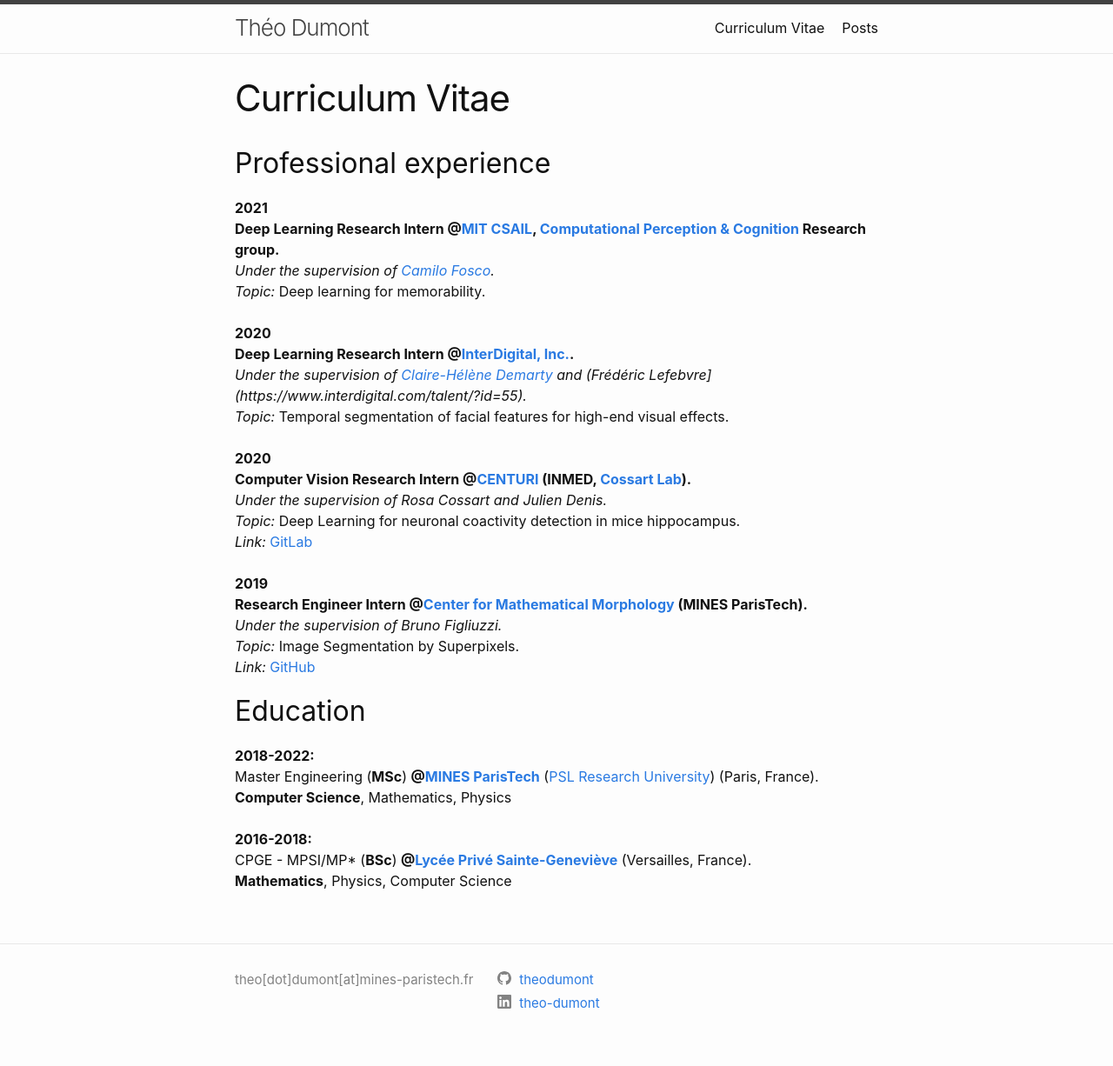
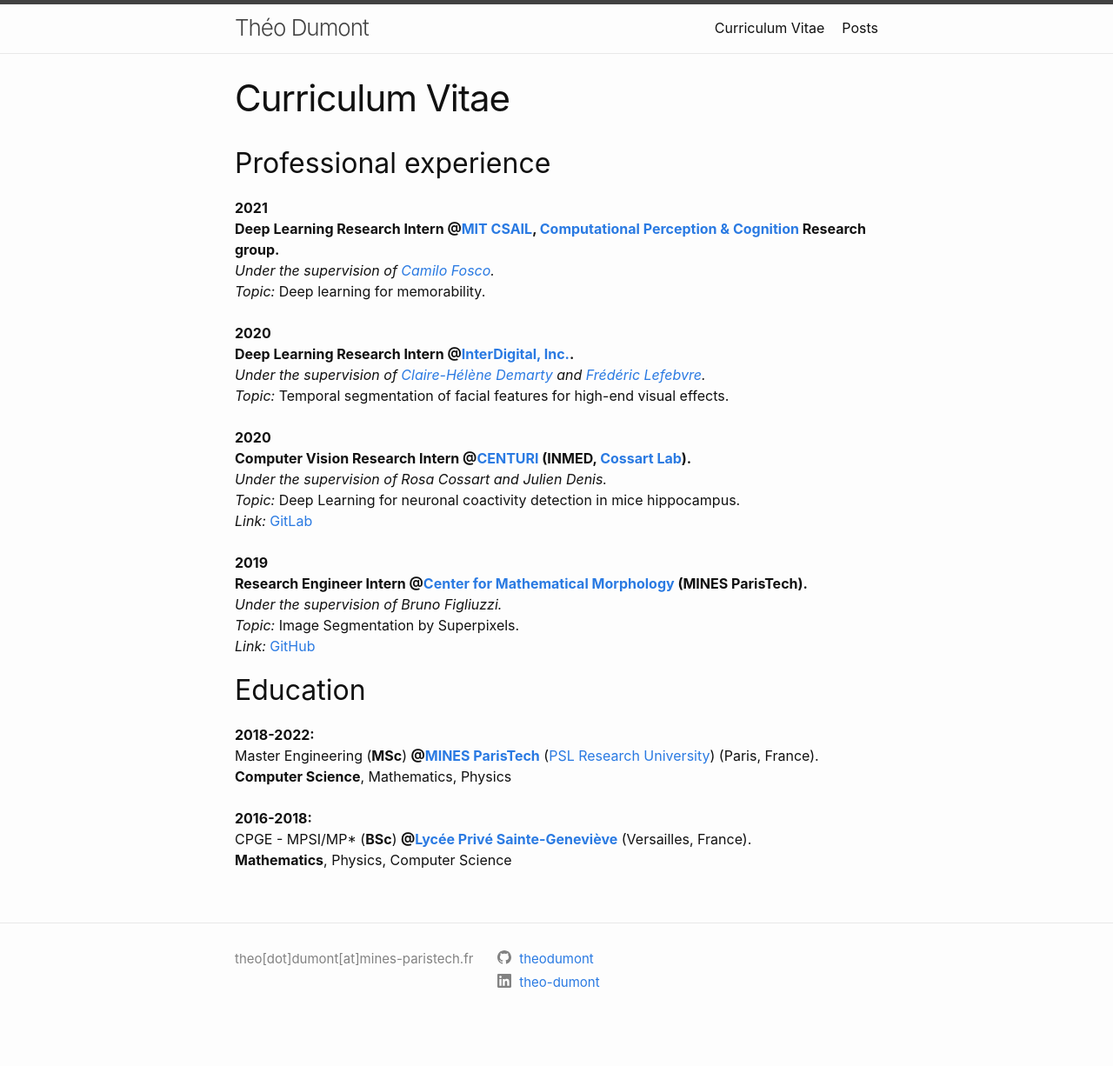
Before and after one commit to theodumont/theodumont.github.io, a Jekyll site: the page built from cv.md, in a window 1280 px wide. Shown: the whole page at 87% size. Built offline with Jekyll 4.4.1, drawn with Linux system fonts in a browser that asks for light colours; after the commit the page ends 1202 px from its top, so only the background shows below that.

Commit message:
Update cv.md

```diff
--- a/cv.md
+++ b/cv.md
@@ -13,7 +13,7 @@
 &nbsp;
 **2020**
 :   **Deep Learning Research Intern @[InterDigital, Inc.](https://www.interdigital.com/).**
-:   _Under the supervision of [Claire-Hélène Demarty](https://www.interdigital.com/talent/?id=110) and (Frédéric Lefebvre](https://www.interdigital.com/talent/?id=55)._
+:   _Under the supervision of [Claire-Hélène Demarty](https://www.interdigital.com/talent/?id=110) and [Frédéric Lefebvre](https://www.interdigital.com/talent/?id=55)._
 :   _Topic:_ Temporal segmentation of facial features for high-end visual effects.
 
 &nbsp;
```
